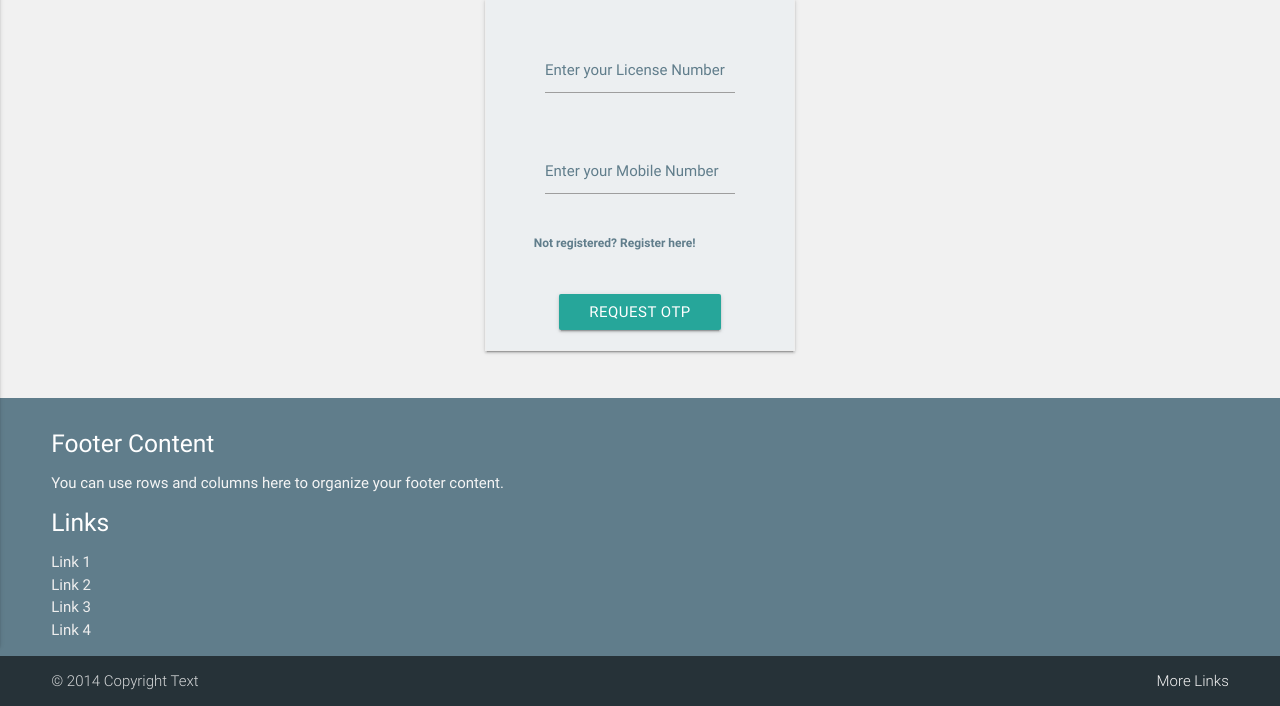
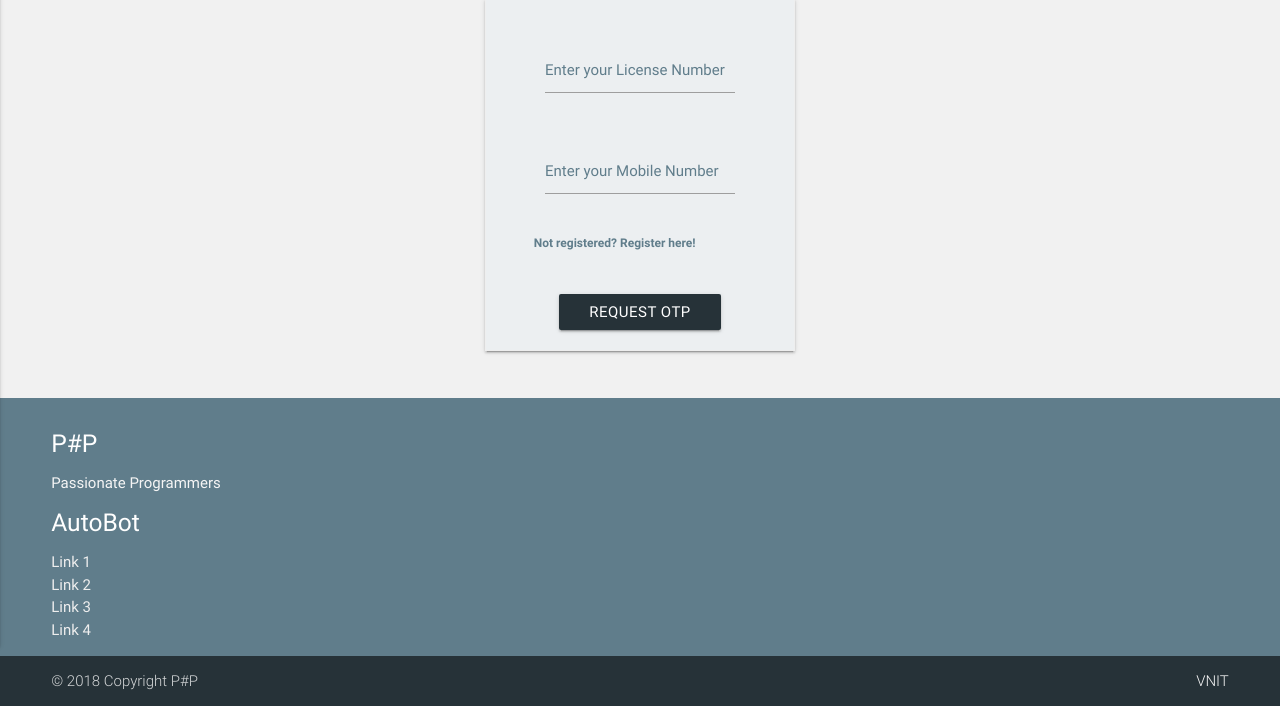
Before and after one commit to sagban/autobot, a Django app: page /user-validate/ in a window 1280 px wide. Shown: the part 214-920 px from the top of the page. Run offline with Django 3.2, Linux system fonts and the light colour scheme.

Commit message:
new ui updates

```diff
--- a/botapp/templates/footer.html
+++ b/botapp/templates/footer.html
@@ -3,11 +3,11 @@
   <div class="container >
     <div class="row">
       <div class="col l6 s12">
-        <h5 class="white-text">Footer Content</h5>
-        <p class="grey-text text-lighten-4">You can use rows and columns here to organize your footer content.</p>
+        <h5 class="white-text">P#P</h5>
+        <p class="grey-text text-lighten-4">Passionate Programmers</p>
       </div>
       <div class="col l4 offset-l2 s12">
-        <h5 class="white-text">Links</h5>
+        <h5 class="white-text">AutoBot</h5>
         <ul>
           <li><a class="grey-text text-lighten-3" href="#!">Link 1</a></li>
           <li><a class="grey-text text-lighten-3" href="#!">Link 2</a></li>
@@ -19,8 +19,8 @@
   </div>
   <div class="footer-copyright blue-grey darken-4">
     <div class="container">
-    © 2014 Copyright Text
-    <a class="grey-text text-lighten-4 right" href="#!">More Links</a>
+    © 2018 Copyright P#P
+    <a class="grey-text text-lighten-4 right" href="http://www.vnit.ac.in/">VNIT</a>
     </div>
   </div>
 </footer>
--- a/userapp/templates/userlogin.html
+++ b/userapp/templates/userlogin.html
@@ -41,18 +41,18 @@
 
                         <div class='row'>
                             <label style='float: left;'>
-                                <a class='blue-grey-text' href='../register-user'><b>Not registered? Register here!</b></a>
+                                <a class='blue-grey-text modal-trigger' href='#newreg'><b>Not registered? Register here!</b></a>
                             </label>
                         </div>
 
                         <br>
 
                         <div class='row'>
-                            <a class="waves-effect waves-light btn modal-trigger" href="#otp">Request OTP</a>
+                            <a class="waves-effect waves-light btn modal-trigger blue-grey darken-4" href="#otp">Request OTP</a>
                         </div>
 
                         <!-- Request OTP Structure -->
-                        <div id="otp" class="modal">
+                        <div id="otp" class="modal" style="z-index: 5">
                             <div class="modal-content">
                                 <h4>Enter your OTP</h4>
                                 <div class="input-field col m8 s12">
@@ -62,9 +62,39 @@
                                 </div>
                             </div>
                             <div class="modal-footer">
-                                <a name='new_otp' href="/user-login">Request New OTP</a>
-                                <button type='submit' name='login' id='login' class='col s12 btn waves-effect'>Login</button>
+                                <a name='new_otp' class="blue-grey-text" href="/user-login">Request New OTP</a>
+                                <button type='submit' name='login' id='login' class='col s12 btn waves-effect blue-grey darken-4'>Login</button>
                             </div>
+                        </div>
+
+                         <!-- New User Register -->
+                        <div id="newreg" class="modal">
+                            <div class="modal-content row">
+                                <h4>Register Here</h4>
+                                <div class="input-field col m12 s12">
+                                    <i class="material-icons prefix">perm_identity</i>
+                                    <input id="newuserid" name="newuserid" type="text" class="validate">
+                                    <label for="newuserid">Enter Your Mobile Number</label>
+                                </div>
+                                <div class="input-field col m12 s12">
+                                    <i class="material-icons prefix">credit_card</i>
+                                    <input id="newuserlic" name="newuserlic" type="text" class="validate">
+                                    <label for="newuserlic">Enter Your Mobile Number</label>
+                                </div>
+                                <div class="input-field col m12 s12">
+                                    <i class="material-icons prefix">call</i>
+                                    <input id="userusertel" name="newusertel" type="text" class="validate">
+                                    <label for="newusertel">Enter Your Mobile Number</label>
+                                </div>
+                                <div class="modal-footer col m12 s12">
+                                <a name='new_otp' class="blue-grey-text" href="#newreg">Request New OTP</a>
+                                <div class='row'>
+                                    <a class="waves-effect waves-light btn modal-trigger blue-grey darken-4" href="#otp">Request OTP</a>
+                                </div>
+                            </div>
+                            </div>
+
+
                         </div>
                     </form>
                 </div>
```
